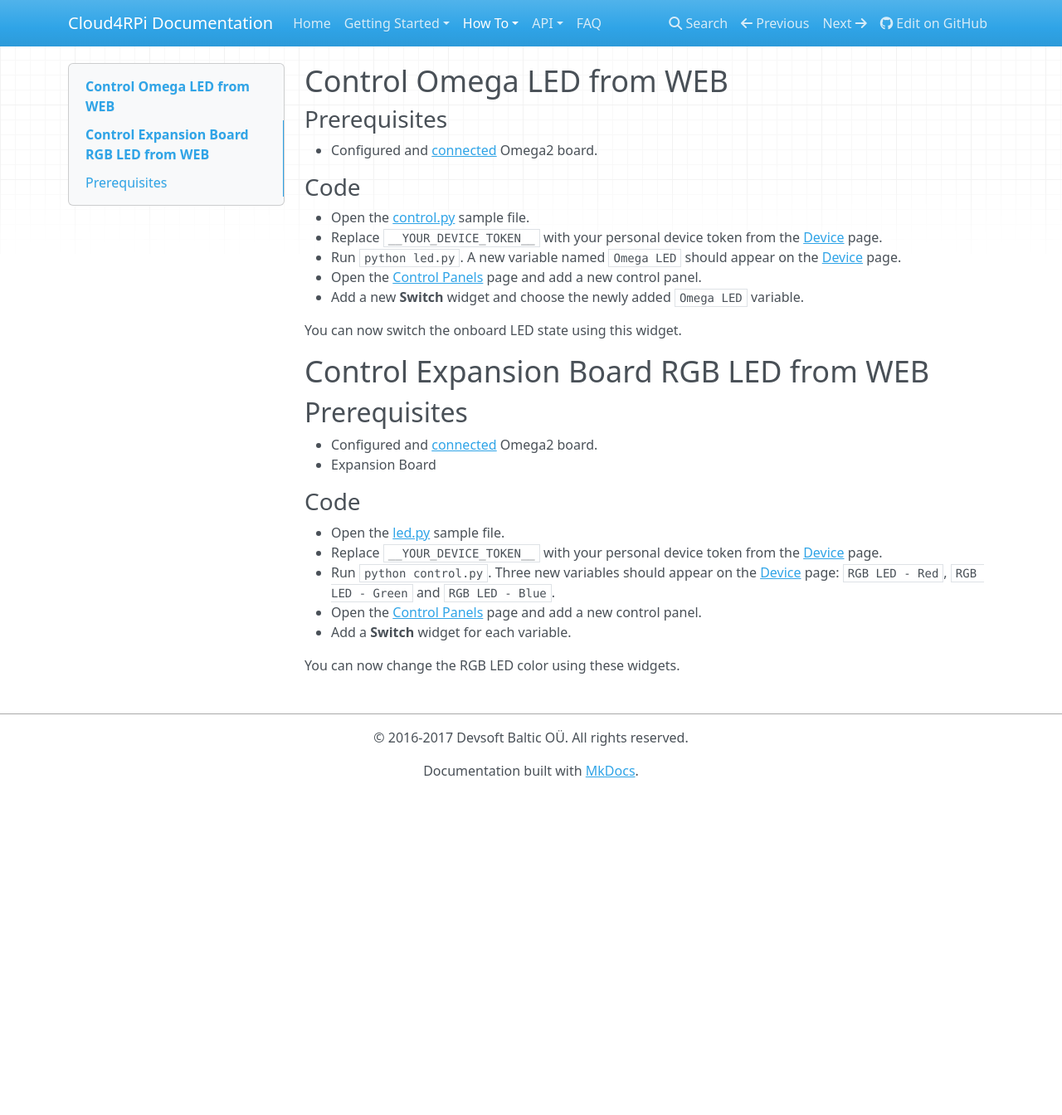
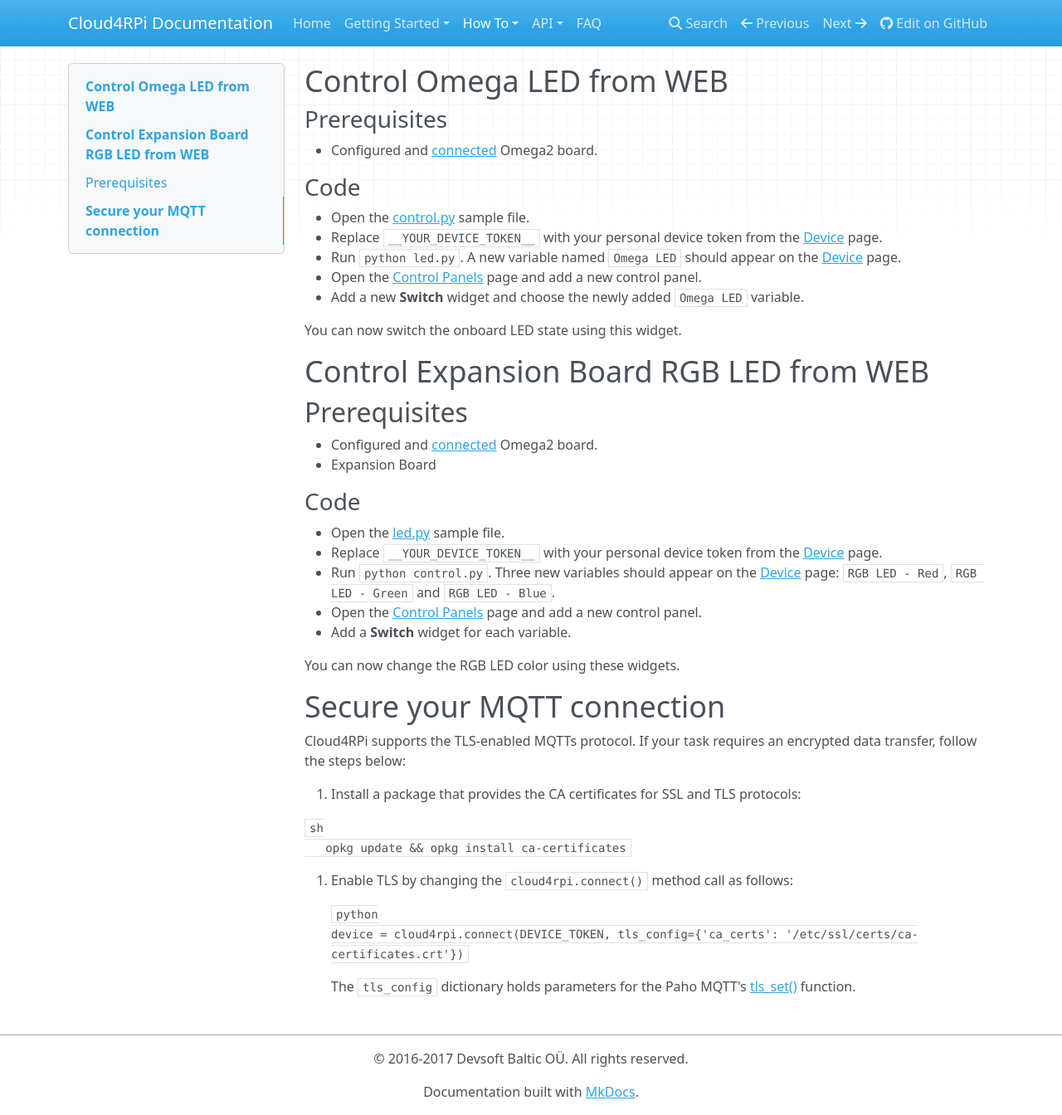
Before and after one commit to cloud4rpi/docs, an MkDocs documentation site: the page built from docs/howto/o2.md, in a window 1280 px wide and 1344 px high. Shown: the whole window at 83% size. Built offline with MkDocs 1.6.1, drawn with Linux system fonts in a browser that asks for light colours; nearby versions of some CDN libraries; old or Windows-style settings are respelled for this version of MkDocs.

Commit message:
TLS support

````diff
--- a/docs/howto/o2.md
+++ b/docs/howto/o2.md
@@ -33,3 +33,22 @@
 - Add a **Switch** widget for each variable.
 
 You can now change the RGB LED color using these widgets.
+
+
+# Secure your MQTT connection
+
+Cloud4RPi supports the TLS-enabled MQTTs protocol. If your task requires an encrypted data transfer, follow the steps below:
+
+1. Install a package that provides the CA certificates for SSL and TLS protocols:
+
+   ```sh
+   opkg update && opkg install ca-certificates
+   ```
+
+2. Enable TLS by changing the `cloud4rpi.connect()` method call as follows:
+
+    ```python
+    device = cloud4rpi.connect(DEVICE_TOKEN, tls_config={'ca_certs': '/etc/ssl/certs/ca-certificates.crt'})
+    ```
+
+    The `tls_config` dictionary holds parameters for the Paho MQTT's [tls_set()](https://github.com/eclipse/paho.mqtt.python#tls_set) function.
````
Also changed, not shown: docs/api/http.md (+4 -4 lines), docs/howto/chip.md (+12 -0 lines), docs/howto/rpi.md (+11 -0 lines).
